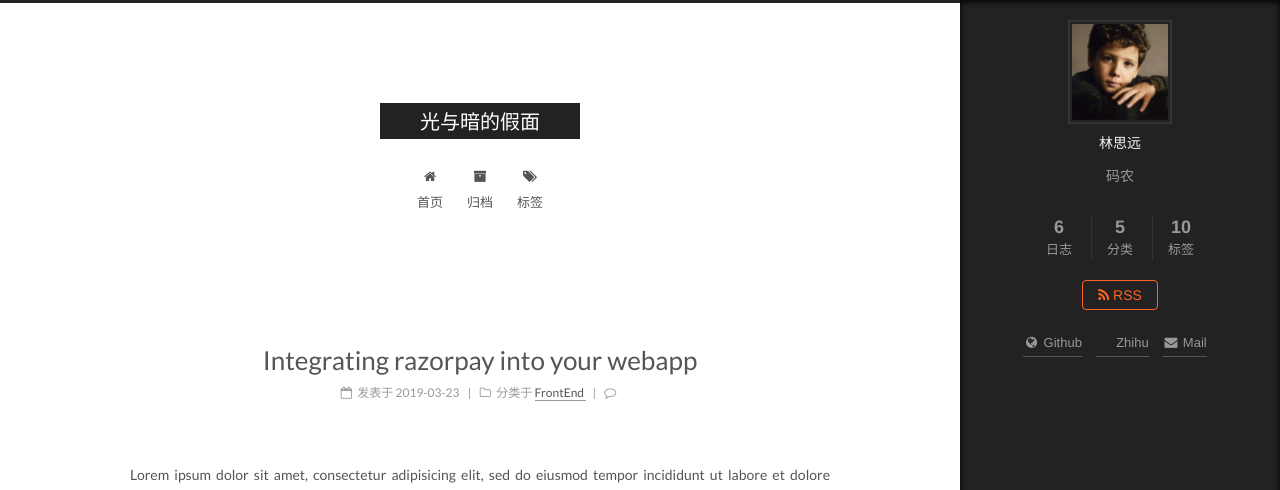
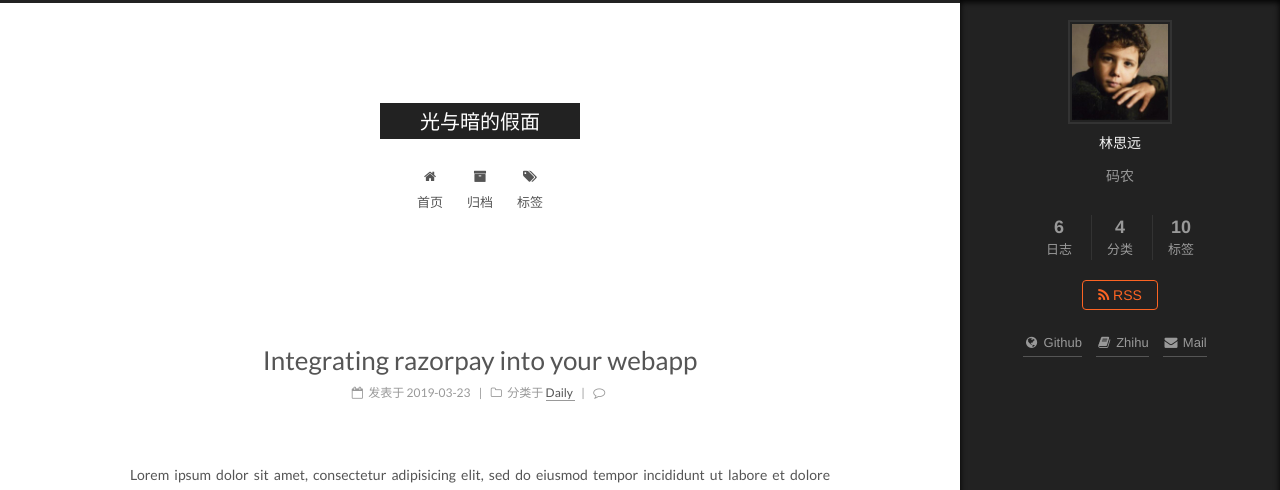
Before and after one commit to phaedo/blog, a Jekyll site: the page built from _posts/2019-03-23-welcome-to-jekyll.markdown, in a window 1280 px wide and 1222 px high. Shown: the top 490 px of the window. Built offline with Jekyll 4.4.1, drawn with Linux system fonts in a browser that asks for light colours; comment, search, counter and statistics services are not loaded.

```diff
--- a/_config.yml
+++ b/_config.yml
@@ -235,7 +235,7 @@ social_icons:
   Twitter: twitter
   Weibo: weibo
   Mail: envelope
-  Zhihu: globe-asia
+  Zhihu: book
 
 
 # Sidebar Avatar
--- a/_posts/2019-03-23-welcome-to-jekyll.markdown
+++ b/_posts/2019-03-23-welcome-to-jekyll.markdown
@@ -2,7 +2,7 @@
 layout: post
 title:  "Integrating razorpay into your webapp"
 date:   2019-03-23 21:03:36 +0530
-categories: FrontEnd
+categories: Daily
 tag: [nodejs, js]
 ---
 Lorem ipsum dolor sit amet, consectetur adipisicing elit, sed do eiusmod tempor incididunt ut labore et dolore magna aliqua. Ut enim ad minim veniam, quis nostrud exercitation ullamco laboris nisi ut aliquip ex ea commodo consequat. Duis aute irure dolor in reprehenderit in voluptate velit esse
```
